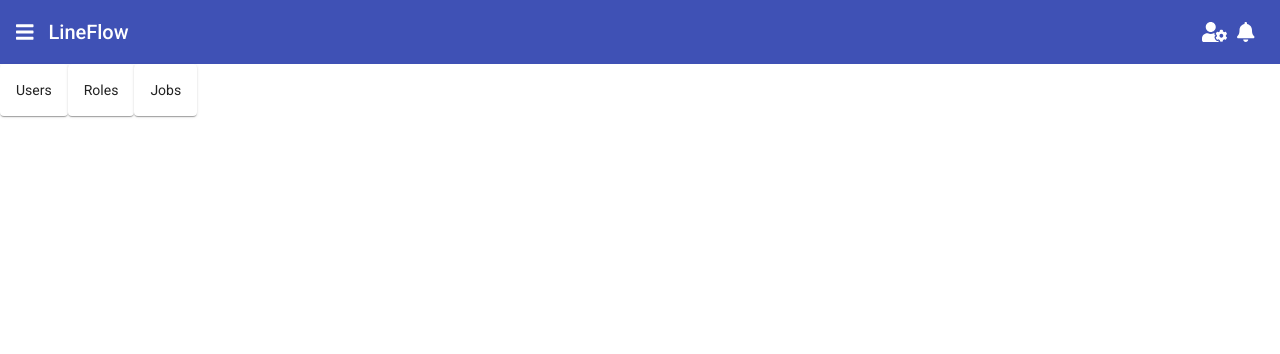
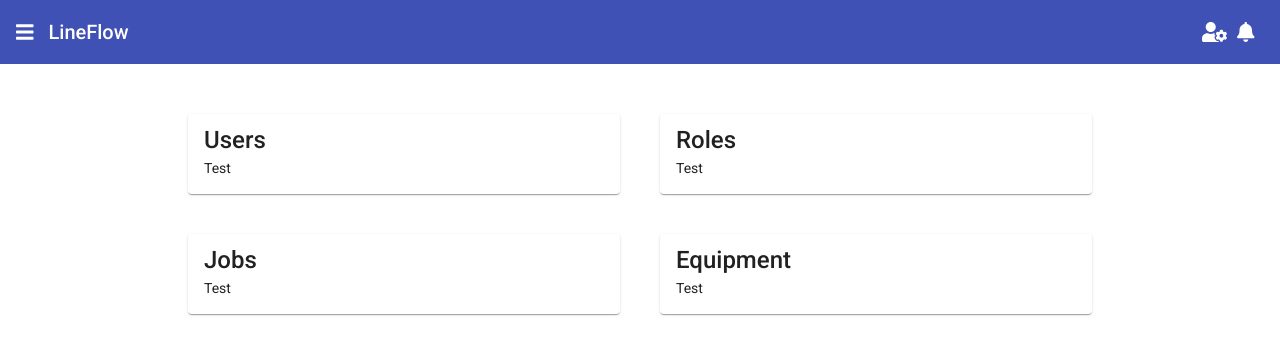
Before and after one commit to Elybourland/LineFlow, an Angular app in the folder client/: page / in a window 1280 px wide. Shown: the top 354 px of the page. Built offline with nearby package versions, Linux system fonts and the light colour scheme.

Commit message:
Some work on overview and summary cards

```diff
--- a/client/src/app/components/overview/overview.component.css
+++ b/client/src/app/components/overview/overview.component.css
@@ -1,3 +1,9 @@
 .card-container {
     display: flex;
+    justify-content:center;
+    margin: 30px;
+    flex-wrap: wrap;
+    margin-right: auto;
+    margin-left: auto;
+    width: 100%;
 }
--- a/client/src/app/components/overview/overview.component.ts
+++ b/client/src/app/components/overview/overview.component.ts
@@ -12,9 +12,10 @@ export class OverviewComponent implements OnInit {
 
   constructor() {
     this.summaries = [
-      { id: 1, icon: 'faUser', name: 'Users',},
-      { id: 1, icon: 'faUser', name: 'Roles',},
-      { id: 1, icon: 'faUser', name: 'Jobs',},
+      { id: 1, icon: 'faUser', title: 'Users', body: 'Test'},
+      { id: 1, icon: 'faUser', title: 'Roles', body: 'Test'},
+      { id: 1, icon: 'faUser', title: 'Jobs', body: 'Test'},
+      { id: 1, icon: 'faUser', title: 'Equipment', body: 'Test'},
     ]
 
    }
--- a/client/src/app/components/overview/summary-card/summary-card.component.css
+++ b/client/src/app/components/overview/summary-card/summary-card.component.css
@@ -1,4 +1,5 @@
 .mat-card {
-    max-width: 400px;
+    width: 400px;
     display: inline-block;
+    margin: 20px;
 }
--- a/client/src/app/components/overview/summary-card/summary-card.component.html
+++ b/client/src/app/components/overview/summary-card/summary-card.component.html
@@ -1,3 +1,8 @@
 <mat-card>
-    {{ summary.name }}
+    <mat-card-title>
+        {{ summary.title }}
+    </mat-card-title>
+    <mat-card-content>
+        {{ summary.body }}
+    </mat-card-content>
 </mat-card>
--- a/client/src/app/models/summary.model.ts
+++ b/client/src/app/models/summary.model.ts
@@ -1,5 +1,6 @@
 export interface Summary {
     id: number;
     icon: string;
-    name: string;
+    title: string;
+    body: string;
 }
```
